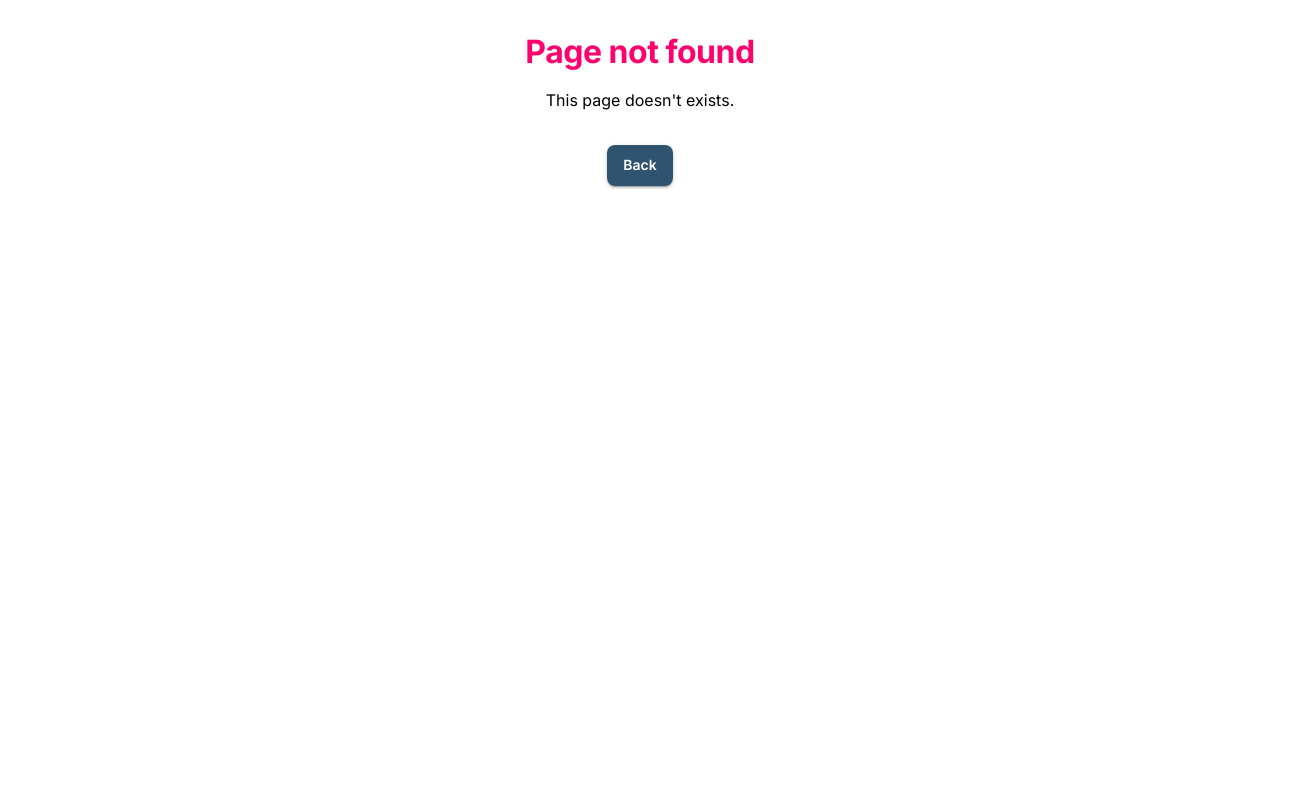
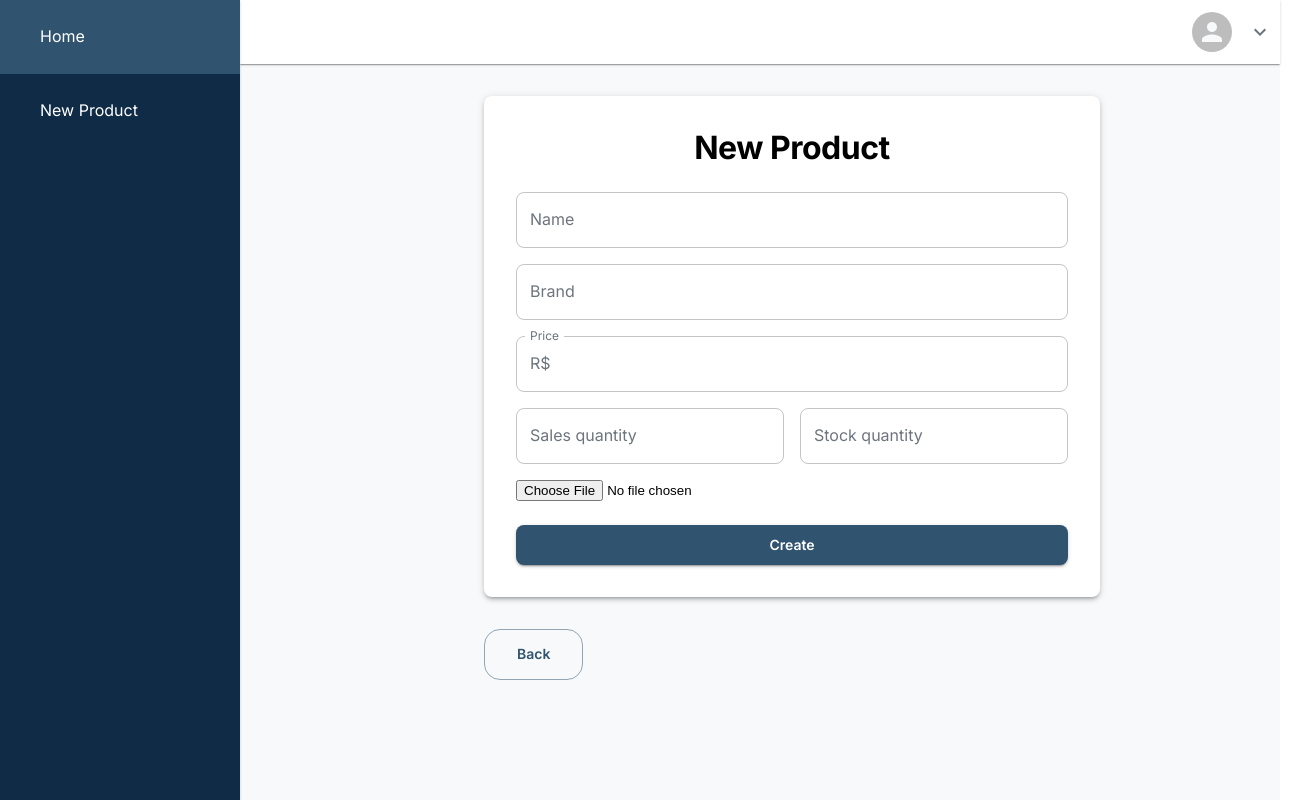
Before and after one commit to leclm/stockly, a React (Vite) app: page /new-product in a window 1280 px wide. Before the commit this address had no page. Shown: the whole page, 1304 px wide, since content can reach past the window. Built offline with nearby package versions, Linux system fonts and the light colour scheme; sample sign-in values are in the browser's storage.

Commit message:
Create New Product page

```diff
--- a/src/components/Layout/Layout.tsx
+++ b/src/components/Layout/Layout.tsx
@@ -47,14 +47,9 @@ const Layout = ({ children }: { children: ReactNode }) => {
             <ListItemText primary="Home" />
           </ListItemButton>
         </ListItem>
-        <ListItem onClick={() => navigate("/home")} sx={layoutStyles.listItem}>
+        <ListItem onClick={() => navigate("/new-product")} sx={layoutStyles.listItem}>
           <ListItemButton component="div">
-            <ListItemText primary="Home" />
-          </ListItemButton>
-        </ListItem>
-        <ListItem onClick={() => navigate("/home")} sx={layoutStyles.listItem}>
-          <ListItemButton component="div">
-            <ListItemText primary="Home" />
+            <ListItemText primary="New Product" />
           </ListItemButton>
         </ListItem>
       </Drawer>
--- a/src/pages/Home/Home.tsx
+++ b/src/pages/Home/Home.tsx
@@ -1,8 +1,11 @@
 import { Box, Button } from "@mui/material";
 import ProductList from "../../components/ProductList/ProductList";
 import { homeStyles } from "./styles";
+import { useNavigate } from "react-router-dom";
 
 const Home = () => {
+  const navigate = useNavigate();
+
   return (
     <Box sx={homeStyles.root}>
       <Box sx={homeStyles.content}>
@@ -10,7 +13,7 @@ const Home = () => {
           <Box component="h1" sx={homeStyles.title}>
             Product list
           </Box>
-          <Button variant="contained" color="primary">
+        <Button variant="contained" color="primary"  onClick={() => navigate("/new-product")}>
             New Product
           </Button>
         </Box>
--- /dev/null
+++ b/src/pages/NewProduct/NewProduct.tsx
@@ -0,0 +1,199 @@
+import {
+  TextField,
+  Button,
+  Container,
+  Typography,
+  Box,
+  Grid,
+  InputAdornment,
+} from "@mui/material";
+import { useForm } from "react-hook-form";
+import { useState } from "react";
+import { newProductStyles } from "./styles";
+import { useNavigate } from "react-router-dom";
+
+interface ProductFormData {
+  imagem: FileList;
+  nome: string;
+  preco: string;
+  qt_vendas: number;
+  qt_estoque: number;
+  marca: string;
+}
+
+const NewProduct = () => {
+  const navigate = useNavigate();
+  const {
+    register,
+    handleSubmit,
+    formState: { errors },
+  } = useForm<ProductFormData>();
+
+  const [loading, setLoading] = useState(false);
+
+  const onSubmit = async (data: ProductFormData) => {
+    setLoading(true);
+
+    const formData = new FormData();
+    formData.append("imagem", data.imagem[0]);
+    formData.append("nome", data.nome);
+    formData.append("preco", data.preco.replace("R$", "").trim());
+    formData.append("qt_vendas", data.qt_vendas.toString());
+    formData.append("qt_estoque", data.qt_estoque.toString());
+    formData.append("marca", data.marca);
+
+    try {
+      const response = await fetch(
+        "https://67ddc6fd471aaaa7428282c2.mockapi.io/api/v1/product",
+        {
+          method: "POST",
+          body: formData,
+        }
+      );
+
+      if (response.ok) {
+        alert("Product created successfully!");
+      } else {
+        alert("Error creating product.");
+      }
+    } catch (error) {
+      alert(`Error connecting to API: ${error}`);
+    } finally {
+      setLoading(false);
+    }
+  };
+
+  return (
+    <Container maxWidth="sm">
+      <Box
+        sx={{
+          display: "flex",
+          flexDirection: "column",
+          justifyContent: "center",
+          alignItems: "center",
+          width: "100%",
+          backgroundColor: "#fff",
+          borderRadius: "8px",
+          boxShadow: 3,
+          padding: "2rem",
+          margin: "2rem auto",
+        }}
+      >
+        <Typography variant="h4" sx={{ marginBottom: "1.5rem" }}>
+          New Product
+        </Typography>
+
+        <Box
+          component="form"
+          onSubmit={handleSubmit(onSubmit)}
+          sx={{ width: "100%" }}
+        >
+          <Grid container spacing={2}>
+            <Grid item xs={12}>
+              <TextField
+                fullWidth
+                label="Name"
+                variant="outlined"
+                {...register("nome", { required: "Name is required" })}
+                error={!!errors.nome}
+                helperText={errors.nome?.message}
+              />
+            </Grid>
+
+            <Grid item xs={12}>
+              <TextField
+                fullWidth
+                label="Brand"
+                variant="outlined"
+                {...register("marca", {
+                  required: "Brand is required",
+                })}
+                error={!!errors.marca}
+                helperText={errors.marca?.message}
+              />
+            </Grid>
+
+            <Grid item xs={12}>
+              <TextField
+                fullWidth
+                label="Price"
+                variant="outlined"
+                {...register("preco", { required: "Price is required" })}
+                error={!!errors.preco}
+                helperText={errors.preco?.message}
+                InputProps={{
+                  startAdornment: (
+                    <InputAdornment position="start">R$</InputAdornment>
+                  ),
+                }}
+              />
+            </Grid>
+
+            <Grid item xs={12} sm={6}>
+              <TextField
+                fullWidth
+                type="number"
+                label="Sales quantity"
+                variant="outlined"
+                {...register("qt_vendas", {
+                  required: "Sales is required",
+                  min: { value: 0, message: "Cannot be negative" },
+                })}
+                error={!!errors.qt_vendas}
+                helperText={errors.qt_vendas?.message}
+              />
+            </Grid>
+
+            <Grid item xs={12} sm={6}>
+              <TextField
+                fullWidth
+                type="number"
+                label="Stock quantity"
+                variant="outlined"
+                {...register("qt_estoque", {
+                  required: "Stock is required",
+                  min: { value: 0, message: "Cannot be negative" },
+                })}
+                error={!!errors.qt_estoque}
+                helperText={errors.qt_estoque?.message}
+              />
+            </Grid>
+
+            <Grid item xs={12}>
+              <input
+                type="file"
+                accept="image/*"
+                {...register("imagem", { required: "Image is required" })}
+              />
+              {errors.imagem && (
+                <Typography color="error" variant="body2">
+                  {errors.imagem.message}
+                </Typography>
+              )}
+            </Grid>
+          </Grid>
+
+          <Button
+            fullWidth
+            variant="contained"
+            color="primary"
+            sx={{ marginTop: "1.5rem" }}
+            type="submit"
+            disabled={loading}
+          >
+            {loading ? "Creating..." : "Create"}
+          </Button>
+        </Box>
+      </Box>{" "}
+      <Button
+        variant="outlined"
+        sx={newProductStyles.backButton}
+        onClick={() => navigate(-1)}
+      >
+        Back
+      </Button>
+    </Container>
+  );
+};
+
+export default NewProduct;
--- /dev/null
+++ b/src/pages/NewProduct/index.tsx
@@ -0,0 +1,3 @@
+import NewProduct from "./NewProduct";
+
+export default NewProduct;
--- /dev/null
+++ b/src/pages/NewProduct/styles.ts
@@ -0,0 +1,12 @@
+import { SxProps, Theme } from "@mui/material/styles";
+
+export const newProductStyles = {
+  backButton: {
+    alignSelf: 'flex-start',
+    px: 4,
+    py: 1.5,
+    borderRadius: 2,
+    textTransform: 'none',
+    fontWeight: 600,
+  } as SxProps<Theme>,
+};
--- a/src/routes/index.tsx
+++ b/src/routes/index.tsx
@@ -6,6 +6,7 @@ import NotFound from "../pages/NotFound/NotFound";
 import ProtectedRoute from "./ProtectedRoute";
 import Layout from "../components/Layout/Layout";
 import ProductDetails from "../pages/ProductDetails";
+import NewProduct from "../pages/NewProduct";
 
 const AppRoutes = () => {
   return (
@@ -34,6 +35,16 @@ const AppRoutes = () => {
           </ProtectedRoute>
         }
       />
+      <Route
+        path="/new-product"
+        element={
+          <ProtectedRoute>
+            <Layout>
+              <NewProduct  />
+            </Layout>
+          </ProtectedRoute>
+        }
+      />
 
       <Route path="*" element={<NotFound />} />
     </Routes>
```
